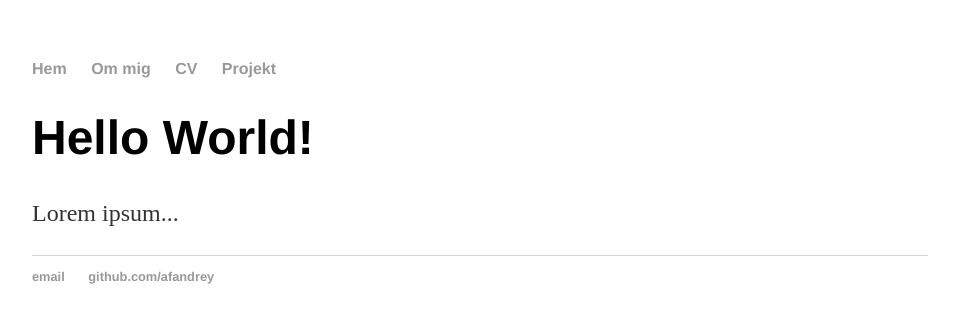
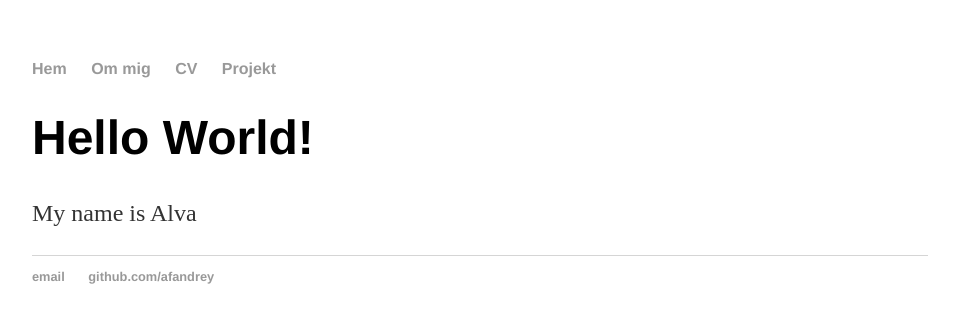
Before and after one commit to afandrey/afandrey.github.io, a Jekyll site: the page built from index.html, in a window 1280 px wide. Shown: the top 323 px of the page, without its empty margins (160-1119 px from the left). Built offline with Jekyll 4.4.1, drawn with Linux system fonts in a browser that asks for light colours.

Commit message:
Update index.html

```diff
--- a/index.html
+++ b/index.html
@@ -1,29 +1,8 @@
-<!DOCTYPE html>
-<html>
-	<head>
-		<title>Alva Fandrey</title>
-		<link rel="stylesheet" type="text/css" href="/css/main.css">
-	</head>
-	<body>
-		<nav>
-    		<ul>
-        		<li><a href="/">Hem</a></li>
-	        	<li><a href="/about">Om mig</a></li>
-        		<li><a href="/cv">CV</a></li>
-        		<li><a href="/blog">Projekt</a></li>
-    		</ul>
-		</nav>
-		<div class="container">
-    		<div class="blurb">
-        		<h1>Hello World!</h1>
-				<p>Lorem ipsum...</p>
-    		</div><!-- /.blurb -->
-		</div><!-- /.container -->
-		<footer>
-    		<ul>
-        		<li><a href="mailto:alva.fandrey@hotmail.com">email</a></li>
-        		<li><a href="https://github.com/afandrey">github.com/afandrey</a></li>
-			</ul>
-		</footer>
-	</body>
-</html>
+---
+layout: default
+title: Alva Fandrey
+---
+<div class="blurb">
+	<h1>Hello World!</h1>
+	<p>My name is Alva</p>
+</div><!-- /.blurb -->
```
